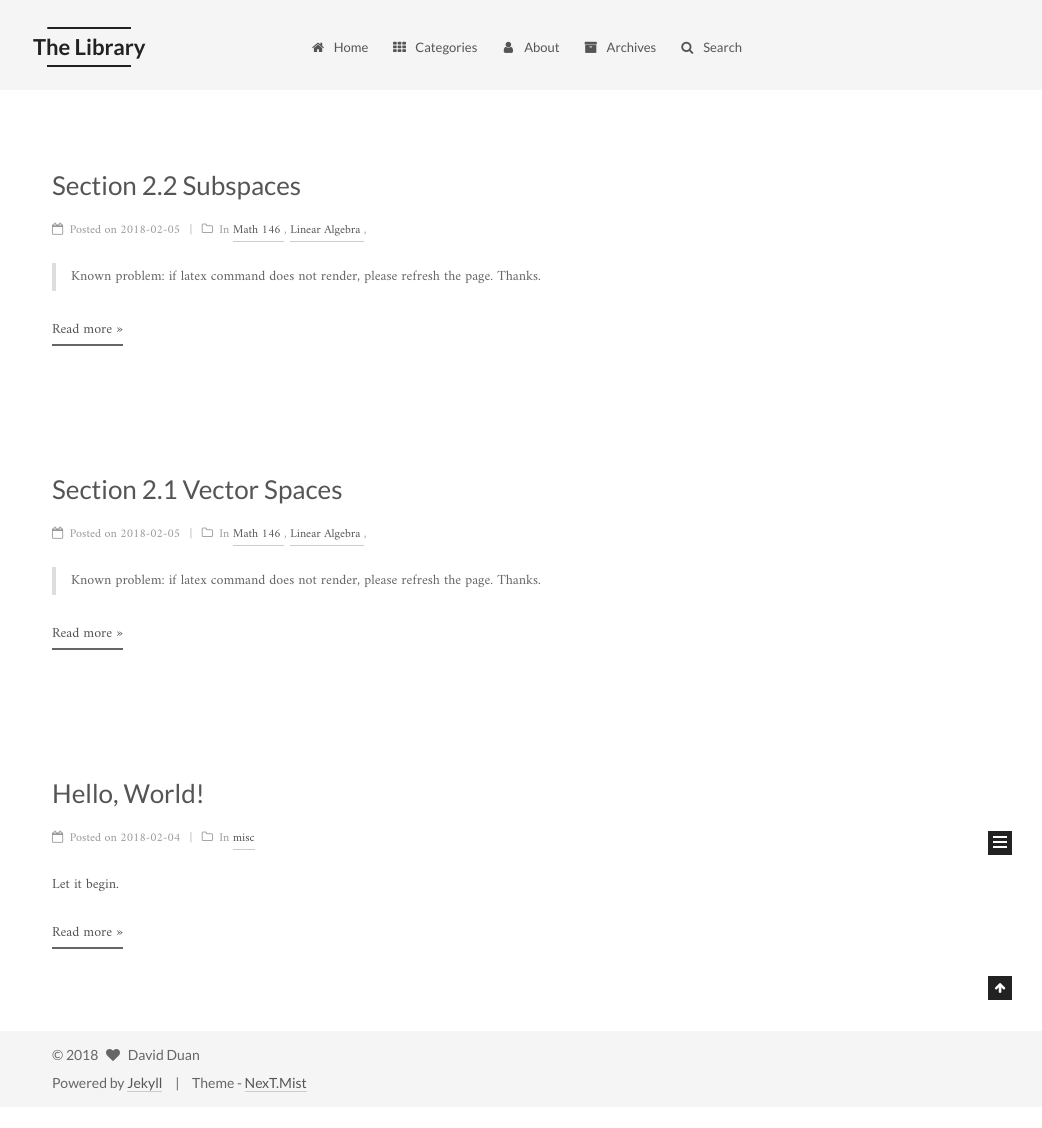
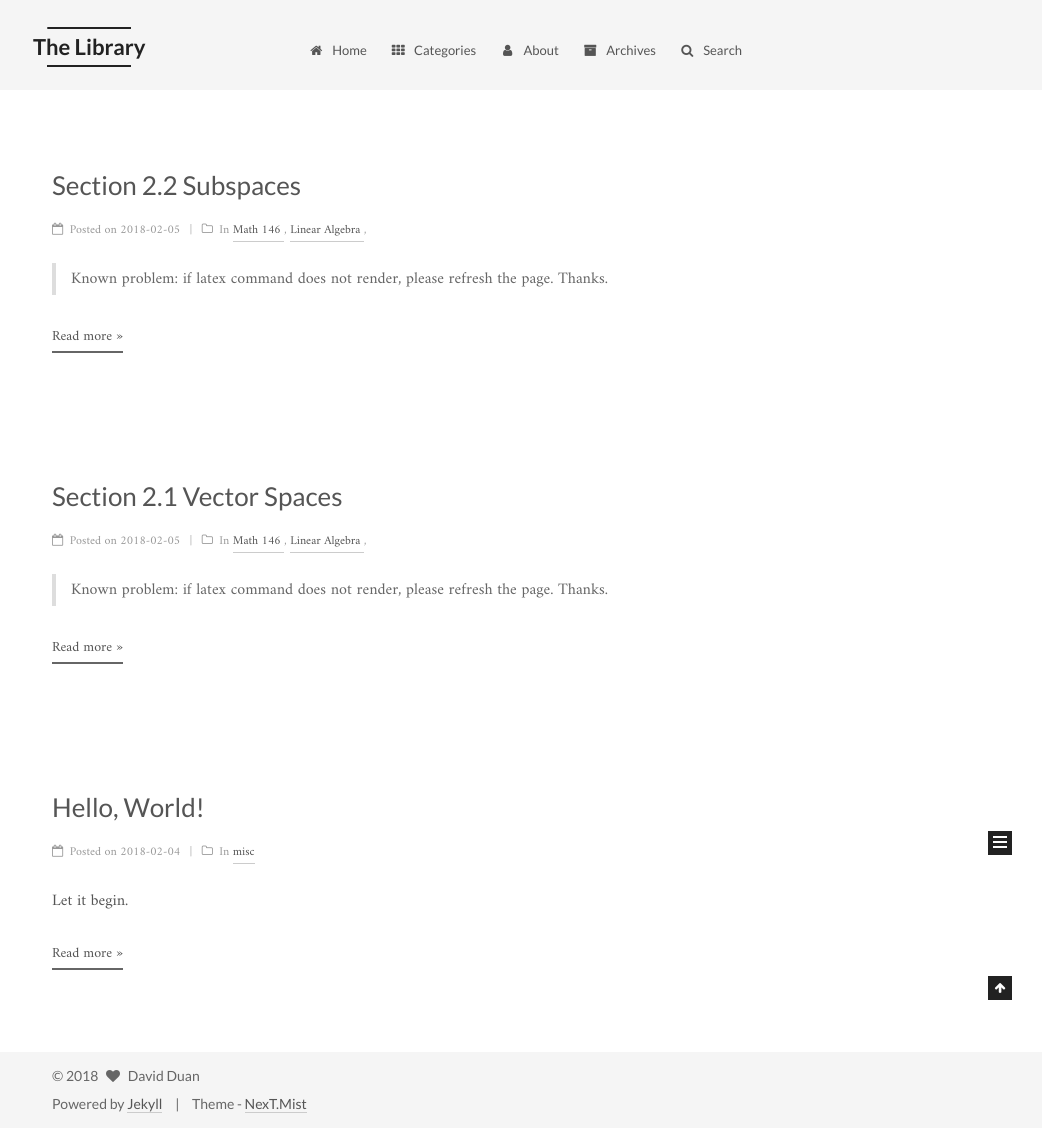
Before and after one commit to owaindex/Rootofallevii.github.io, a Jekyll site: the page built from index.html, in a window 1280 px wide. Shown: the whole page, without its empty margins (238-1280 px from the left). Built offline with Jekyll 4.4.1, drawn with Linux system fonts in a browser that asks for light colours; the list of posts is cut into pages by our own code; before the commit the page ends 1107 px from its top, so only the background shows below that.

Commit message:
Update Mist.scss

```diff
--- a/_sass/_variables/Mist.scss
+++ b/_sass/_variables/Mist.scss
@@ -2,6 +2,7 @@
 // =================================================
 
 $font-size-headings-base : 26px;
+$font-size-base : 16px;
 
 $brand-color             : $black-deep;
 $brand-hover-color       : $brand-color;
```
